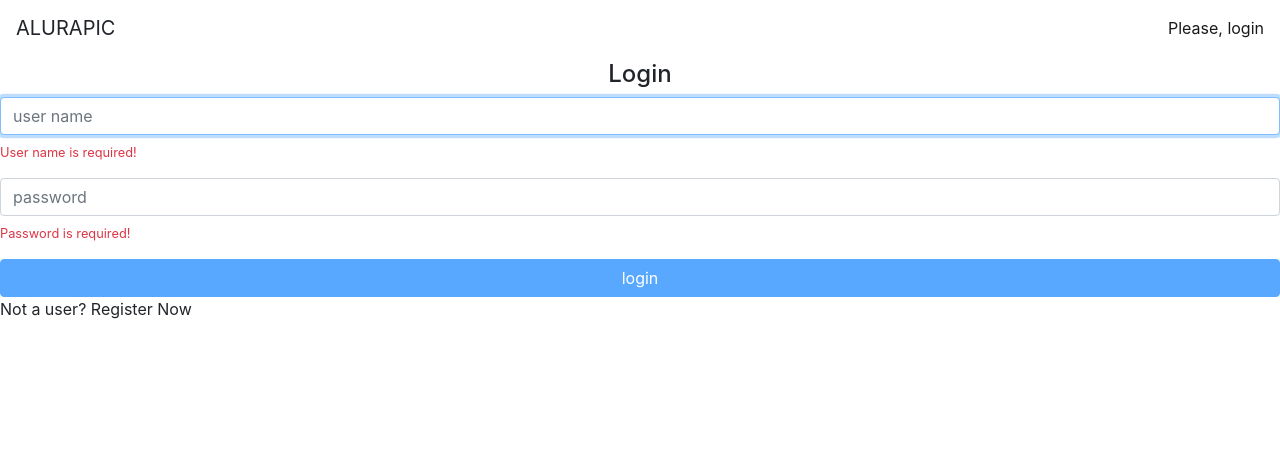
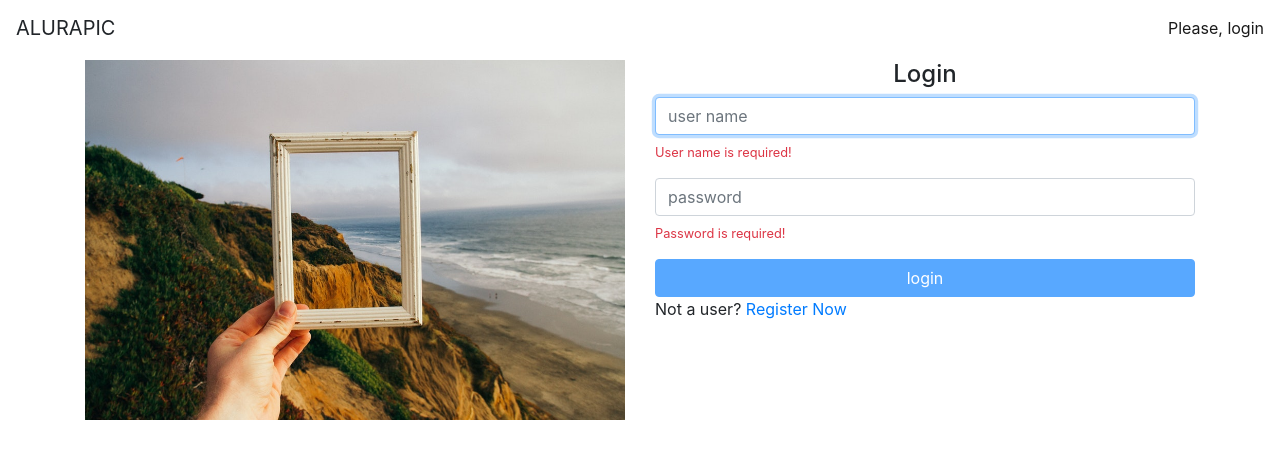
Before and after one commit to FelipeDias28/AluraPic---Angular, an Angular app: page / in a window 1280 px wide. Shown: the top 458 px of the page. Built offline with nearby package versions, Linux system fonts and the light colour scheme.

Commit message:
adicionado router outlet

```diff
--- /dev/null
+++ b/src/app/home/home.component.html
@@ -0,0 +1,14 @@
+<div class="container">
+  <div class="row">
+    <div class="col-md-6 mb-2">
+      <img
+        class="img-fluid d-none d-sm-block"
+        src="/assets/img/home.jpg"
+        alt="Welcome"
+      />
+    </div>
+    <div class="col-md-6">
+      <router-outlet></router-outlet>
+    </div>
+  </div>
+</div>
--- /dev/null
+++ b/src/app/home/home.component.ts
@@ -0,0 +1,6 @@
+import { Component } from "@angular/core";
+
+@Component({
+  templateUrl: "./home.component.html",
+})
+export class HomeComponent {}
--- a/src/app/home/signin/signin.component.html
+++ b/src/app/home/signin/signin.component.html
@@ -40,4 +40,4 @@
   </button>
 </form>
 
-<p>Not a user? <a>Register Now</a></p>
+<p>Not a user? <a [routerLink]="['signup']">Register Now</a></p>
--- a/src/app/home/signin/signin.component.ts
+++ b/src/app/home/signin/signin.component.ts
@@ -1,13 +1,12 @@
-import { Component, ElementRef, OnInit, ViewChild } from '@angular/core';
-import { FormBuilder, FormGroup, Validators } from '@angular/forms';
-import { Router } from '@angular/router';
-import { AuthService } from 'src/app/core/auth/auth.service';
-import { PlataformDetectorService } from './../../core/plataform-detector/plataform-detector.service';
+import { Component, ElementRef, OnInit, ViewChild } from "@angular/core";
+import { FormBuilder, FormGroup, Validators } from "@angular/forms";
+import { Router } from "@angular/router";
+import { AuthService } from "src/app/core/auth/auth.service";
+import { PlataformDetectorService } from "./../../core/plataform-detector/plataform-detector.service";
 
 @Component({
-  templateUrl: './signin.component.html'
+  templateUrl: "./signin.component.html",
 })
-
 export class SignInComponent implements OnInit {
   loginForm: FormGroup; // Controla o form do template
 
@@ -26,25 +25,27 @@ export class SignInComponent implements OnInit {
     this.loginForm = this.formBuilder.group({
       // primeiro parâmetro é o valor padrão do formulário.
       // segundo parâmetro do array é a validação.
-      userName: ['', Validators.required],
-      password: ['', Validators.required]
+      userName: ["", Validators.required],
+      password: ["", Validators.required],
     });
+
+    this.platformDetectorService.isPlatformBrowser() &&
+      this.userNameInput.nativeElement.focus();
   }
 
   login() {
     const userName = this.loginForm.get("userName").value;
     const password = this.loginForm.get("password").value;
 
-    this.authService
-        .authenticate(userName, password)
-        .subscribe(
-          () => this.router.navigate(["user", userName]),
-          err => {
-            console.log(err);
-            this.loginForm.reset();
-            this.platformDetectorService.isPlatformBrowser() && this.userNameInput.nativeElement.focus();
-            alert("Invalid user name or password");
-          }
-        )
+    this.authService.authenticate(userName, password).subscribe(
+      () => this.router.navigate(["user", userName]),
+      (err) => {
+        console.log(err);
+        this.loginForm.reset();
+        this.platformDetectorService.isPlatformBrowser() &&
+          this.userNameInput.nativeElement.focus();
+        alert("Invalid user name or password");
+      }
+    );
   }
 }
--- a/src/app/home/signup/signup.component.html
+++ b/src/app/home/signup/signup.component.html
@@ -3,6 +3,7 @@
 <form [formGroup]="singupForm" class="form mt-4" (submit)="signup()">
   <div class="form-group">
     <input
+      #inputEmail
       formControlName="email"
       placeholder="email"
       class="form-control"
--- a/src/app/home/signup/signup.component.ts
+++ b/src/app/home/signup/signup.component.ts
@@ -1,6 +1,7 @@
-import { Component, OnInit } from "@angular/core";
+import { Component, ElementRef, OnInit, ViewChild } from "@angular/core";
 import { FormBuilder, FormGroup, Validators } from "@angular/forms";
 import { Router } from "@angular/router";
+import { PlataformDetectorService } from "src/app/core/plataform-detector/plataform-detector.service";
 import { lowerCaseValidator } from "src/app/shared/components/validators/lower-case.validator";
 import { NewUSer } from "./new-user";
 import { UserNotTakenValidatorService } from "./signup-not-taken.validator.service";
@@ -11,12 +12,14 @@ import { SignupService } from "./signup.service";
 })
 export class SignUpComponent implements OnInit {
   singupForm: FormGroup;
+  @ViewChild("inputEmail") inputEmail: ElementRef<HTMLInputElement>;
 
   constructor(
     private formBuilder: FormBuilder,
     private userNotTakenValidatorService: UserNotTakenValidatorService,
     private signupService: SignupService,
-    private router: Router
+    private router: Router,
+    private platformDetectorService: PlataformDetectorService
   ) {}
 
   ngOnInit(): void {
@@ -49,6 +52,9 @@ export class SignUpComponent implements OnInit {
         ],
       ],
     });
+
+    this.platformDetectorService.isPlatformBrowser() &&
+      this.inputEmail.nativeElement.focus();
   }
 
   signup() {
```
Also changed, not shown: src/app/app.routing.module.ts (+30 -26 lines), src/app/home/home.module.ts (+10 -13 lines), src/assets/img/home.jpg (added).
